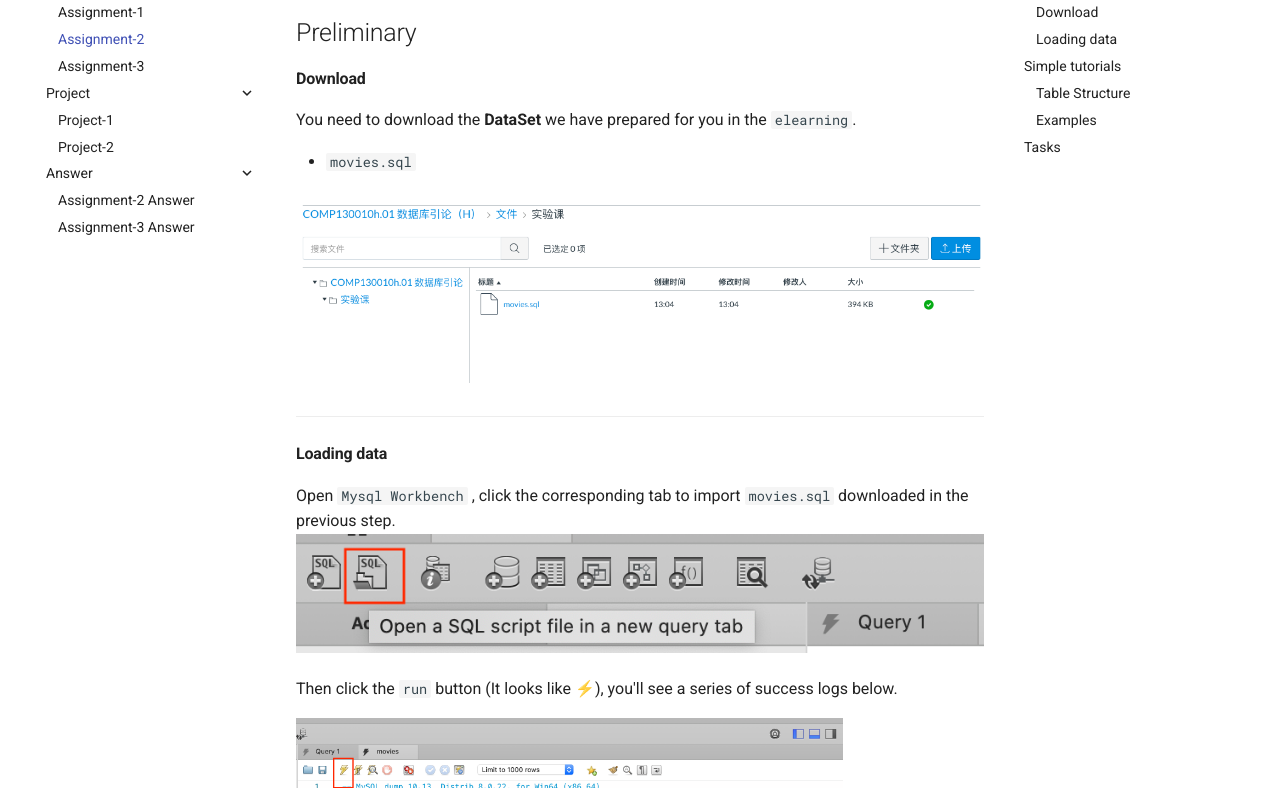
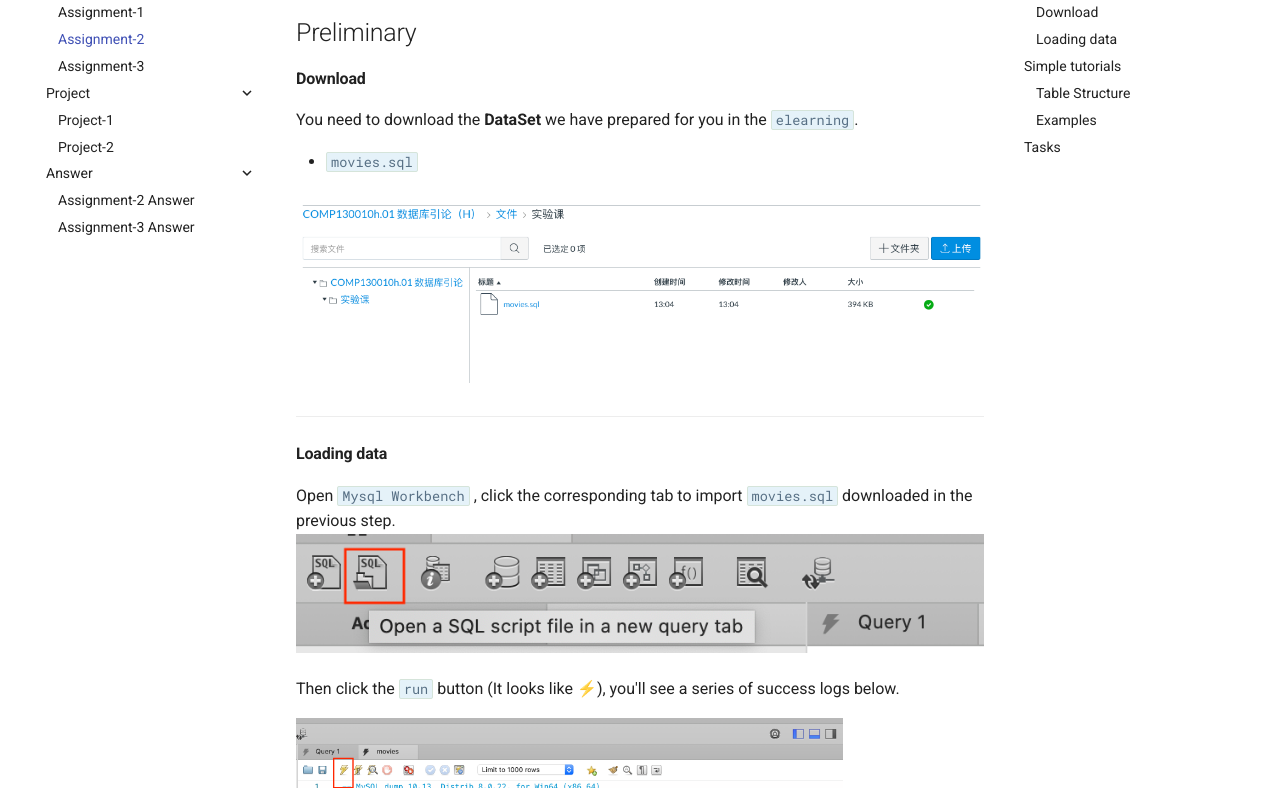
Before and after one commit to fduxuan/IntroDB-Spring-2021, an MkDocs documentation site: the page built from docs/Assignment/assignment2.md, in a window 1280 px wide and 1400 px high, scrolled down 476 px. Shown: the part 150-938 px from the top of the window. Built offline with MkDocs 1.6.1 and Material for MkDocs 9.7.7, drawn with Linux system fonts in a browser that asks for light colours; comment, search, counter and statistics services are not loaded.

Commit message:
Update extra.css

```diff
--- a/docs/stylesheets/extra.css
+++ b/docs/stylesheets/extra.css
@@ -14,3 +14,15 @@
 .md-typeset__table{
 
 }
+
+.md-typeset code{
+    background: #007fbf1a;
+    color: #577085;
+    border: #d5e4da .02em solid;
+}
+
+.md-typeset pre code{
+    background: #f5f5f5;
+    color: #04233e;
+    border: None;
+}
```
